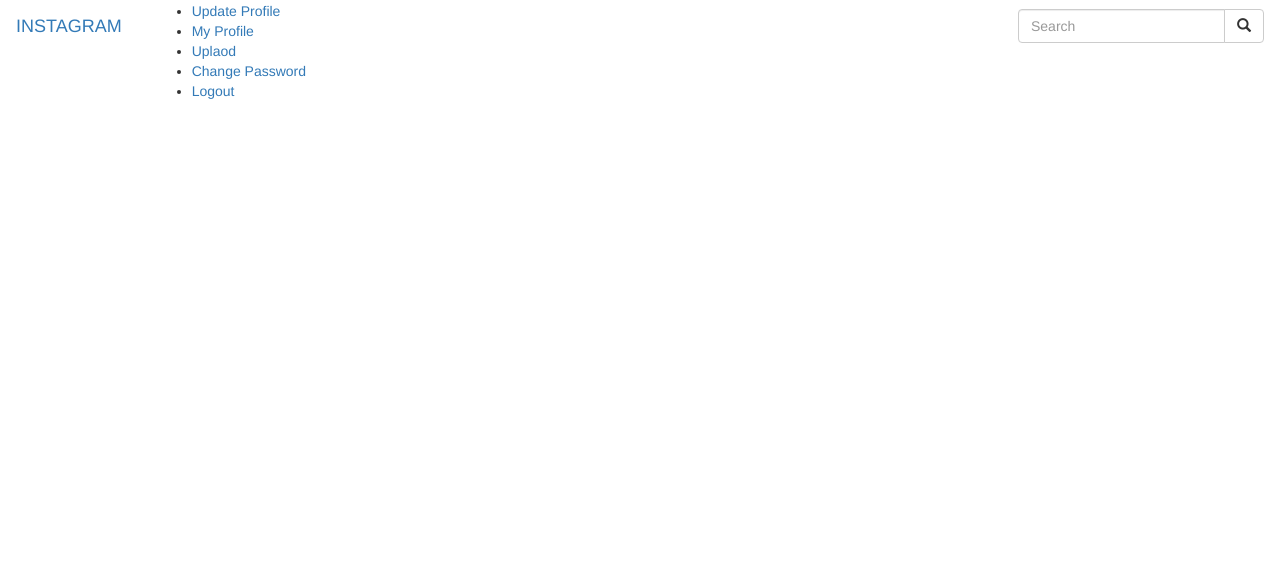
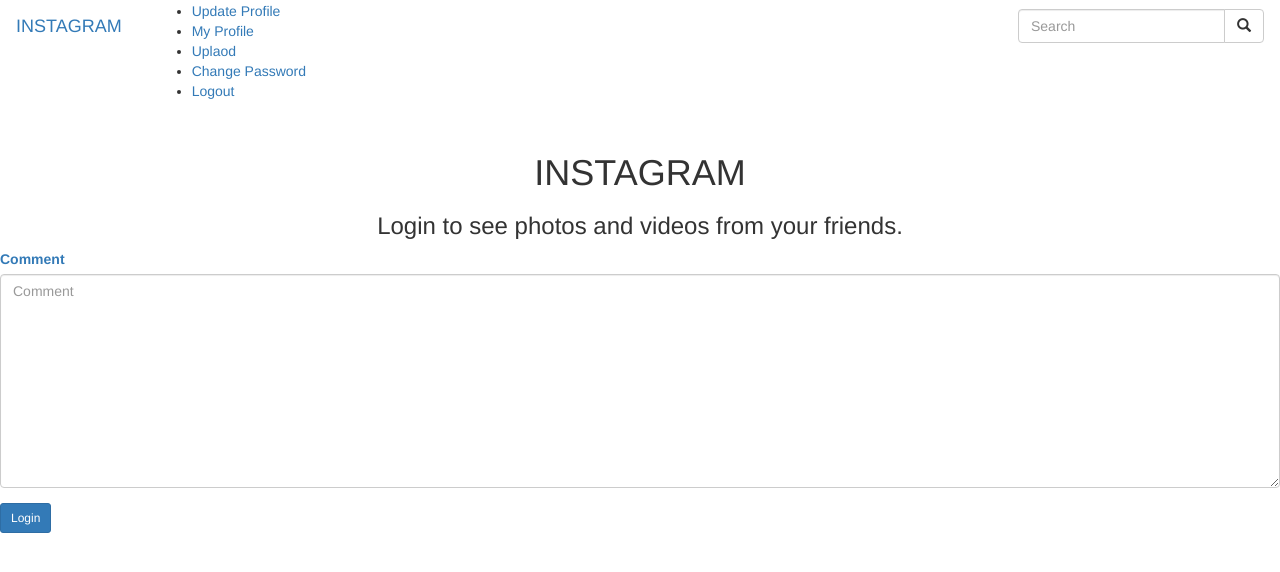
Before and after one commit to KIKIKILOKJ/Instagram-Clone, a Django app: template IG_app/templates/registration/login.html in a window 1280 px wide. Shown: the top 572 px of the page. Run offline with Django 3.2, Linux system fonts and the light colour scheme; the template is opened without the code that fills it: values that come from a table or form of the project are taken from there, others are empty; the visitor is signed in with stand-in values (Sample User, id 1); some libraries are stand-ins or nearby versions; some web fonts are replaced.

Commit message:
Add the card structure that prompts users to login so as to view images posted by other users

```diff
--- a/IG_app/templates/registration/login.html
+++ b/IG_app/templates/registration/login.html
@@ -7,7 +7,23 @@
         {% if forms.errors %}
         <p> Password or Username is incorrect </p>
         {% endif %}
-
     </div>
 </div>
+<div class="card">
+    <div class="card-header text-center">
+        <h1>INSTAGRAM</h1>
+        <h3 class="text-center">Login to see photos and videos from your friends.</h3>
+    </div>
+    <div class="card-body text-primary">
+        <form action="/accounts/login/" method="post">
+        {% csrf_token %} {% bootstrap_form form%}
+        <div class="form-group">
+              <input type="submit" class="btn btn-primary btn-sm" value="Login">
+            </div>
+            <input type="hidden" name="next" value="{{next}}">
+          </form>
+        </div>
+    </div>
+
+</div>
 {% endblock %}
```
